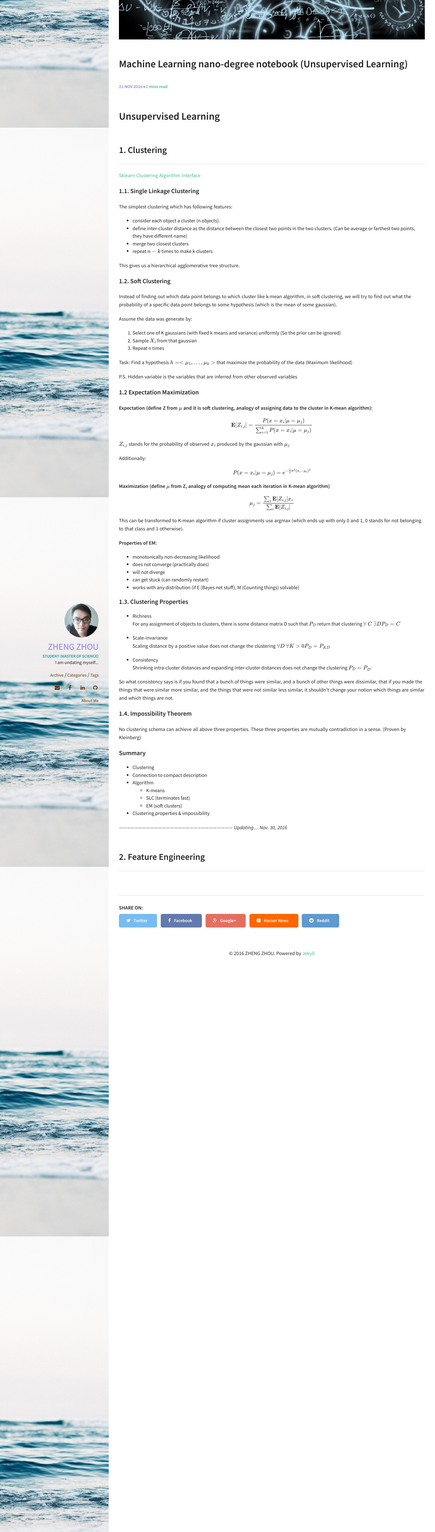
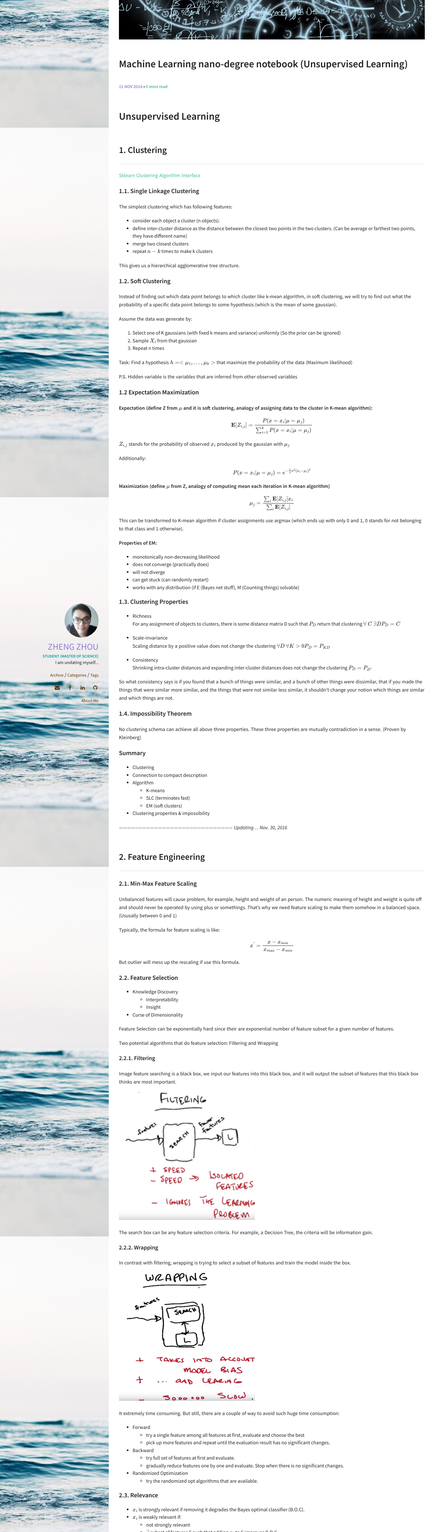
Before and after one commit to encorechow/encorechow.github.io, a Jekyll site: the page built from _posts/2016-11-21-Machine-Learning-Nanodegree-Notebook-2.md, in a window 1280 px wide. Shown: the part 494-5000 px from the top of the page at 34% size. Built offline with Jekyll 4.4.1, drawn with Linux system fonts in a browser that asks for light colours; formulas are drawn with MathJax 3; a script that is not in the unit is left out; some of the changed text lies outside the part shown.

Commit message:
Updated feature engineering section.

```diff
--- a/_posts/2016-11-21-Machine-Learning-Nanodegree-Notebook-2.md
+++ b/_posts/2016-11-21-Machine-Learning-Nanodegree-Notebook-2.md
@@ -98,3 +98,81 @@ No clustering schema can achieve all above three properties. These three propert
 *--------------------------------------------------------------------------------------- Updating... Nov. 30, 2016*
 
 ## 2. Feature Engineering
+
+#### 2.1. Min-Max Feature Scaling
+
+Unbalanced features will cause problem, for example, height and weight of an person. The numeric meaning of height and weight is quite off and should never be operated by using plus or somethings. That's why we need feature scaling to make them somehow in a balanced space. (Ususally between 0 and 1)
+
+Typically, the formula for feature scaling is like:
+
+$$x^{'}=\frac{x-x_{min}}{x_{max}-x_{min}}$$
+
+But outlier will mess up the rescaling if use this formula.
+
+#### 2.2. Feature Selection
+
+- Knowledge Discovery
+  - Interpretability
+  - Insight
+
+- Curse of Dimensionality
+
+Feature Selection can be exponentially hard since their are exponential number of feature subset for a given number of features.
+
+Two potential algorithms that do feature selection: Filtering and Wrapping
+
+##### 2.2.1. Filtering
+
+Image feature searching is a black box, we input our features into this black box, and it will output the subset of features that this black box thinks are most important.
+
+
+![]({{ site.url }}\assets\mlnd\filtering.png)
+
+The search box can be any feature selection criteria. For example, a Decision Tree, the criteria will be information gain.
+
+##### 2.2.2. Wrapping
+
+In contrast with filtering, wrapping is trying to select a subset of features and train the model inside the box.
+
+![]({{ site.url }}\assets\mlnd\wrapping.png)
+
+It extremely time consuming. But still, there are a couple of way to avoid such huge time consumption:
+- Forward
+  - try a single feature among all features at first, evaluate and choose the best
+  - pick up more features and repeat until the evaluation result has no significant changes.
+
+- Backward
+  - try full set of features at first and evaluate.
+  - gradually reduce features one by one and evaluate. Stop when there is no significant changes.
+
+- Randomized Optimization
+  - try the randomized opt algorithms that are available.
+
+#### 2.3. Relevance
+
+- $$x_i$$ is strongly relevant if removing it degrades the Bayes optimal classifier (B.O.C).
+- $$x_i$$ is weakly relevant if:
+  - not strongly relevant
+  - $$\exists$$ subset of features S such that adding $$x_i$$ to S improves B.O.C.
+- $$x_i$$ is otherwise irrelevant
+
+Relevance is actually about information.
+
+#### 2.4. Relevance vs Usefulness
+
+- Relevance measures effect on B.O.C.
+- Usefulness measures effect on a particular prediction.
+
+Usefulness is more about error instead of infomation/model/learner.
+
+
+#### Summary
+
+1. Feature Selection
+2. Filtering (faster but ignore bias) vs Wrapping (slow but useful)
+3. Relevance (strong vs weak) vs Usefulness
+
+
+*--------------------------------------------------------------------------------------- Updating... Dec. 2, 2016*
+
+## 3. Dimensionality Reduction
```
Also changed, not shown: assets/mlnd/filtering.png (added), assets/mlnd/wrapping.png (added), 4 other files.
